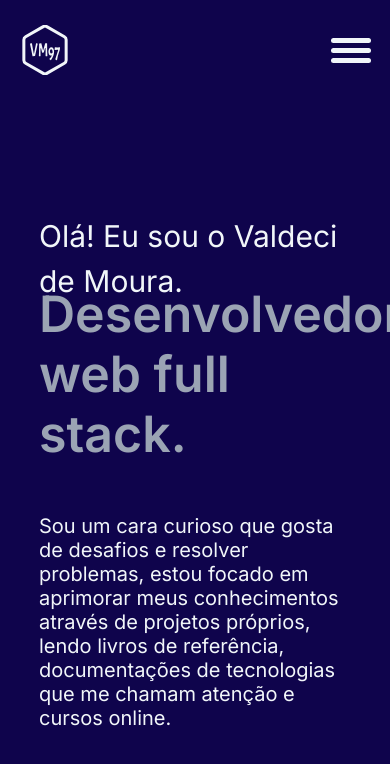
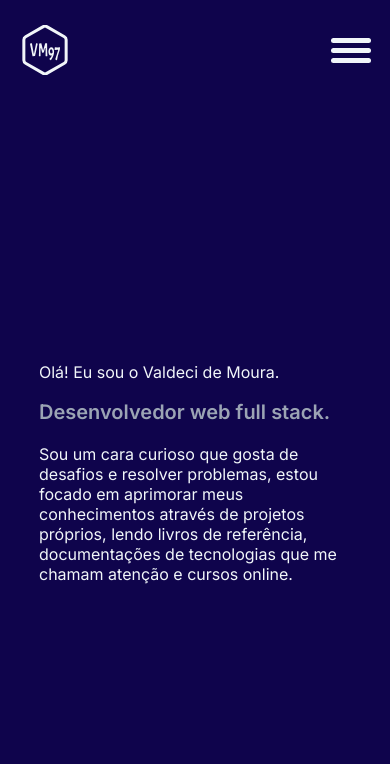
Before and after one commit to Valdeci97/portfolio-v2, a React (Vite) app in the folder app/: page / in a window 390 px wide. Shown: the top 764 px of the page. Built offline with nearby package versions, Linux system fonts and the light colour scheme.

Commit message:
style(home): create responsive style

```diff
--- a/app/src/pages/Home.tsx
+++ b/app/src/pages/Home.tsx
@@ -1,14 +1,12 @@
 import '../styles/home.css';
-
-// style={{ height: '30%' }}
 
 export default function Home() {
   return (
-    <section className="home-container">
+    <section id="home" className="home-container">
       <span className="home-introduction">Olá! Eu sou o Valdeci de Moura.</span>
 
-      <h2 className="home-host-name">Desenvolvedor web full stack.</h2>
-      <span className="home-dev-stack">
+      <h2 className="home-dev">Desenvolvedor web full stack.</h2>
+      <span className="home-dev-summary">
         Sou um cara curioso que gosta de desafios e resolver problemas, estou
         focado em aprimorar meus conhecimentos através de projetos próprios,
         lendo livros de referência, documentações de tecnologias que me chamam
--- a/app/src/styles/home.css
+++ b/app/src/styles/home.css
@@ -14,12 +14,72 @@
   line-height: 1.5;
 }
 
-.home-host-name {
+.home-dev {
   color: var(--light-grey);
   font-size: 5rem;
 }
 
-.home-dev-stack {
+.home-dev-summary {
   color: var(--smoke-white);
   font-size: 2rem;
 }
+
+@media screen and (max-width: 440px) {
+  .home-container {
+    gap: 2rem;
+  }
+
+  .home-introduction {
+    font-size: 1.6rem;
+  }
+
+  .home-dev {
+    font-size: 2rem;
+  }
+
+  .home-dev-summary {
+    font-size: 1.6rem;
+  }
+}
+
+@media screen and (min-width: 441px) and (max-width: 540px) {
+  .home-container {
+    gap: 2.5rem;
+  }
+
+  .home-introduction {
+    font-size: 1.65rem;
+  }
+
+  .home-dev {
+    font-size: 2.25rem
+  }
+
+  .home-dev-summary {
+    font-size: 1.5rem;
+  }
+}
+
+@media screen and (min-width: 541px) and (max-width: 640px) {
+  .home-introduction {
+    font-size: 1.75rem;
+  }
+
+  .home-dev {
+    font-size: 2.75rem;
+  }
+
+  .home-dev-summary {
+    font-size: 1.75rem;
+  }
+}
+
+@media screen and (min-width: 721px) and (max-width: 840px) {
+  .home-introduction {
+    font-size: 2.25rem;
+  }
+
+  .home-dev {
+    font-size: 3.5rem;
+  }
+}
```
